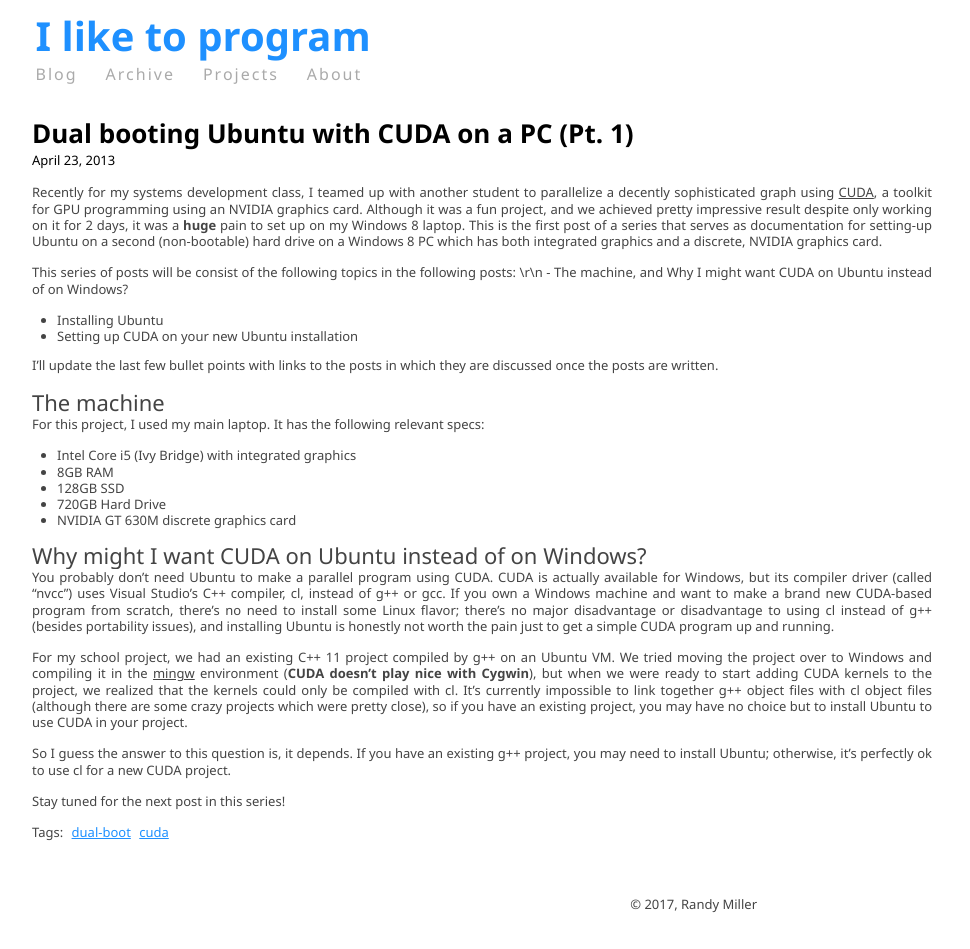
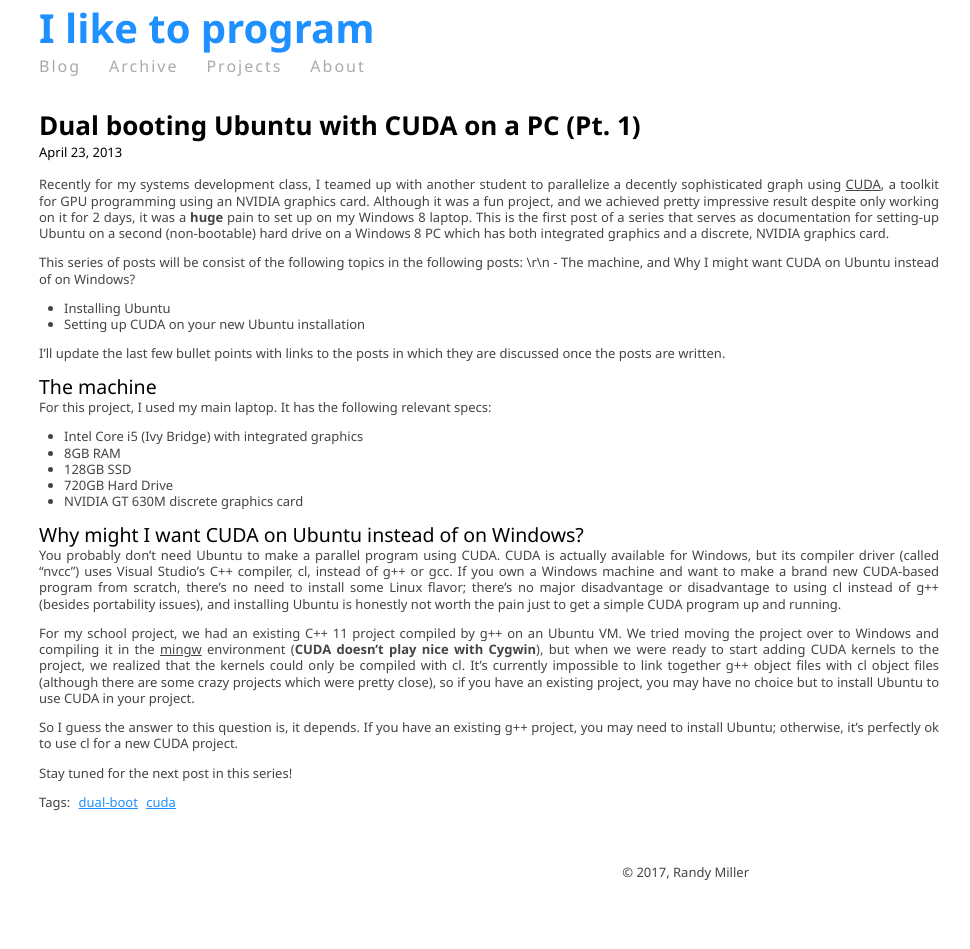
Before and after one commit to iliketoprogram14/ILikeToProgram, a Jekyll site: the page built from _posts/2013-04-23-dual-booting-ubuntu-with-cuda-on-a-pc-(pt.-1).md, in a window 1280 px wide. Shown: the whole page, without its empty margins (151-1121 px from the left). Built offline with Jekyll 4.4.1, drawn with Linux system fonts in a browser that asks for light colours; after the commit the page ends 900 px from its top, so only the background shows below that.

Commit message:
Good stopping point.  CSS seems to work on both desktop and mobile.

```diff
--- a/_includes/header.html
+++ b/_includes/header.html
@@ -1,7 +1,6 @@
 <div id="header">
   <h1 id="title"><a href="/">I like to program</a></h1>
   <ul id='navigation'>
-    <!--<li><a href="/">Blog</a></li>-->
     <li><a href="/" {% if page.url == "/" %}class="active"{% endif %}>Blog</a></li>
     <li><a href="/archive.html" {% if page.url contains "archive" %}class="active"{% endif %}>Archive</a></li>
     <li><a href="/projects.html" {% if page.url contains "projects" %}class="active"{% endif %}>Projects</a></li>
--- a/assets/css/style.scss
+++ b/assets/css/style.scss
@@ -8,6 +8,8 @@
 
 $width: 95%;
 $max-width: 900px;
+$center_margin: 0 auto;
+
 $normal_font_size: 13px;
 $large_font_size: 15px;
 
@@ -28,22 +30,23 @@ body {
     font-family: "Segoe UI", sans-serif;
     font-size: $normal_font_size;
     color: black;
-    margin-right: 15px;
+    margin: 0;
 }
 
 a { color: $link; }
 a:hover, a:focus { color: $link_hover; }
 
-h1 { font-size: 26px; }
+h1 { font-size: 2em; }
 
 #header {
-    width: $width; max-width: $max-width; margin: auto; position: relative;
-    overflow: hidden; height: 90px;
+    width: $width; max-width: $max-width; position: relative;
+    overflow: hidden; min-height: 90px; max-height: 180px;
+    margin: $center_margin;
 
     h1#title {
         float: left;
-        margin: auto;
-        font-size: 40px;
+        font-size: 3.08em;
+        margin: $center_margin;
         a {
             text-decoration: none;
             color: $accent;
@@ -74,14 +77,12 @@ h1 { font-size: 26px; }
 #content {
     width: $width;
     max-width: $max-width;
-    margin: auto;
-    padding: 0 22px 0 15px;
-    font-size: $large_font_size;
-    ol { padding-left: 15px; color: $darkgray; }
+    margin: $center_margin;
+    ol { padding-left: 1em; color: $darkgray; }
     ul { @extend ol; list-style: none;  }
     p {
         color: $darkgray;
-        margin: 0 0 15px 0;
+        margin: 0 0 1em 0;
     }
     .post {
         position: relative;
@@ -97,12 +98,6 @@ h1 { font-size: 26px; }
                 color: $altlink;
             }
         }
-        h2 {
-            float: left; margin: 10px 0 50px 80px; color: $darkgray;
-            font-size: 24px; font-weight: normal;
-            letter-spacing: normal; display: block; overflow: hidden;
-            clear: all;
-        }
         ul { list-style: disc; padding-left: 25px; }
         .post-content {
             font-size: $normal_font_size;
@@ -113,7 +108,7 @@ h1 { font-size: 26px; }
             }
             h2 {
                 float: none; margin: 0px;
-                font-size: 22px; font-weight: normal;
+                /*font-size: 22px;*/ font-weight: normal;
                 letter-spacing: normal; display: block; overflow: hidden;
                 clear: all;
             }
@@ -145,5 +140,14 @@ h1 { font-size: 26px; }
 #footer {
     width: $width; max-width: $max-width; clear: both; color: $darkgray;
     text-align: right; position: relative; overflow: hidden;
-    margin: 0; padding-bottom: 28px;
+    margin: 0; padding-bottom: 1em;
 }
+
+pre {
+    text-align: left;
+    white-space: pre-wrap;       /* Since CSS 2.1 */
+    white-space: -moz-pre-wrap;  /* Mozilla, since 1999 */
+    white-space: -pre-wrap;      /* Opera 4-6 */
+    white-space: -o-pre-wrap;    /* Opera 7 */
+    word-wrap: break-word;       /* Internet Explorer 5.5+ */
+}
```
